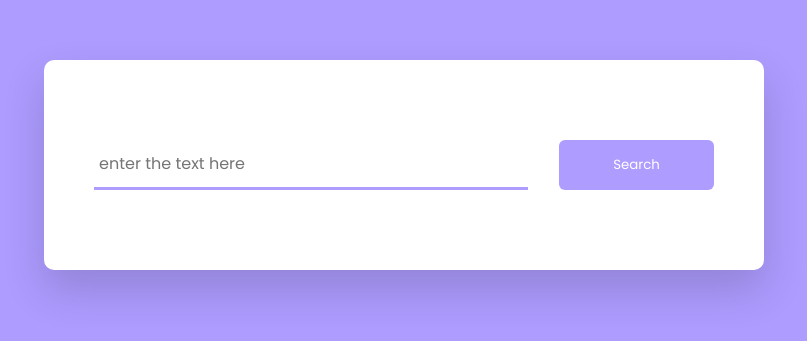
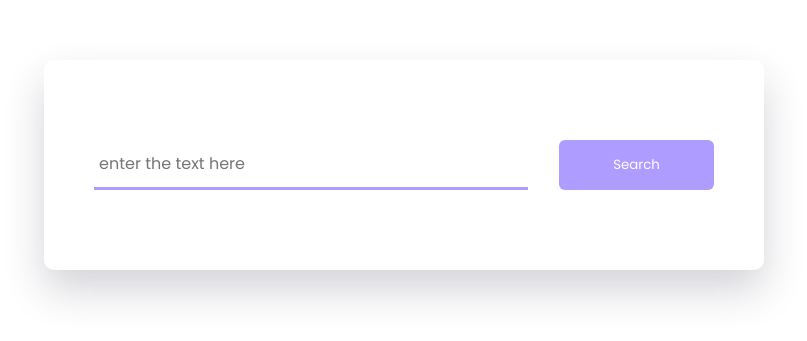
Before and after one commit to LijinWilson/Dictionary, a plain HTML site: page index.html in a window 1280 px wide. Shown: the part 235-576 px from the top of the page, without its empty margins (236-1043 px from the left). Drawn offline with nearby package versions, Linux system fonts and the light colour scheme; a web font is replaced by a local one.

Commit message:
modified css

```diff
--- a/style.css
+++ b/style.css
@@ -12,7 +12,7 @@
 }
 
 body {
-    background-color: #ae9cff;
+    /* background-color: #ae9cff; */
     display: flex;
     align-items: center;
     justify-content: center;
```
